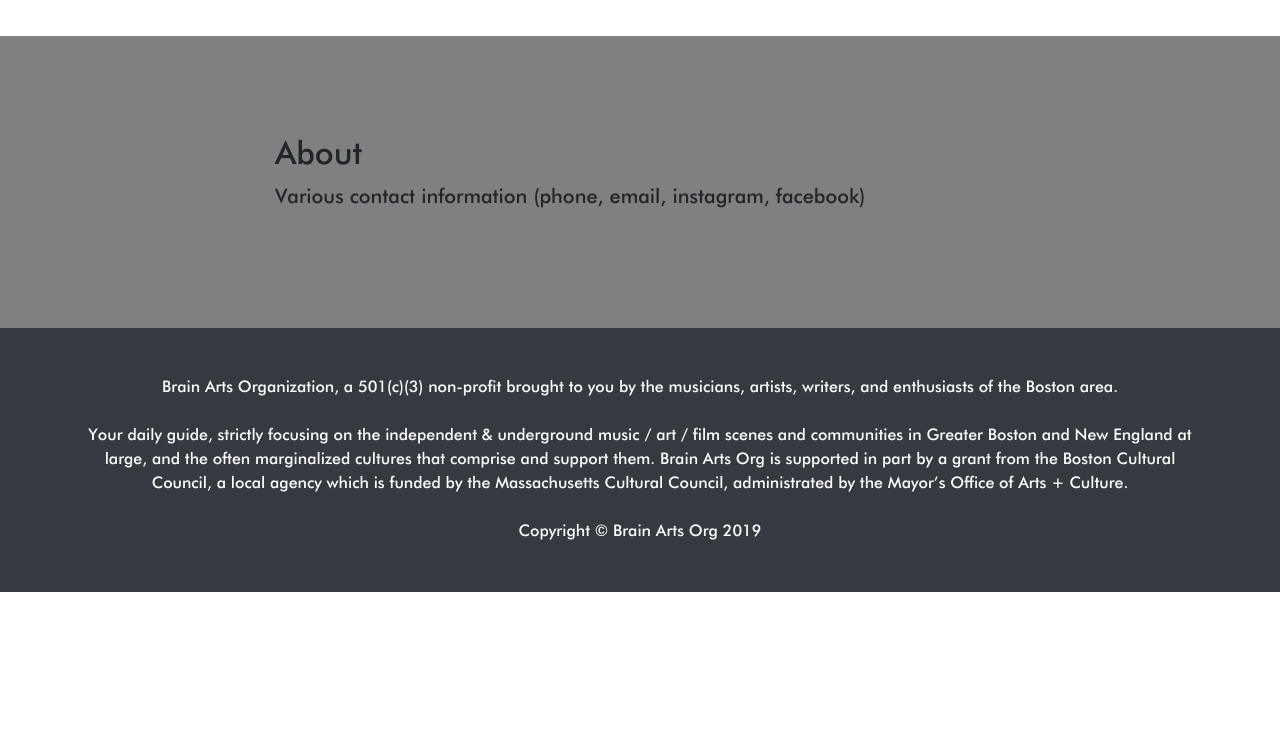
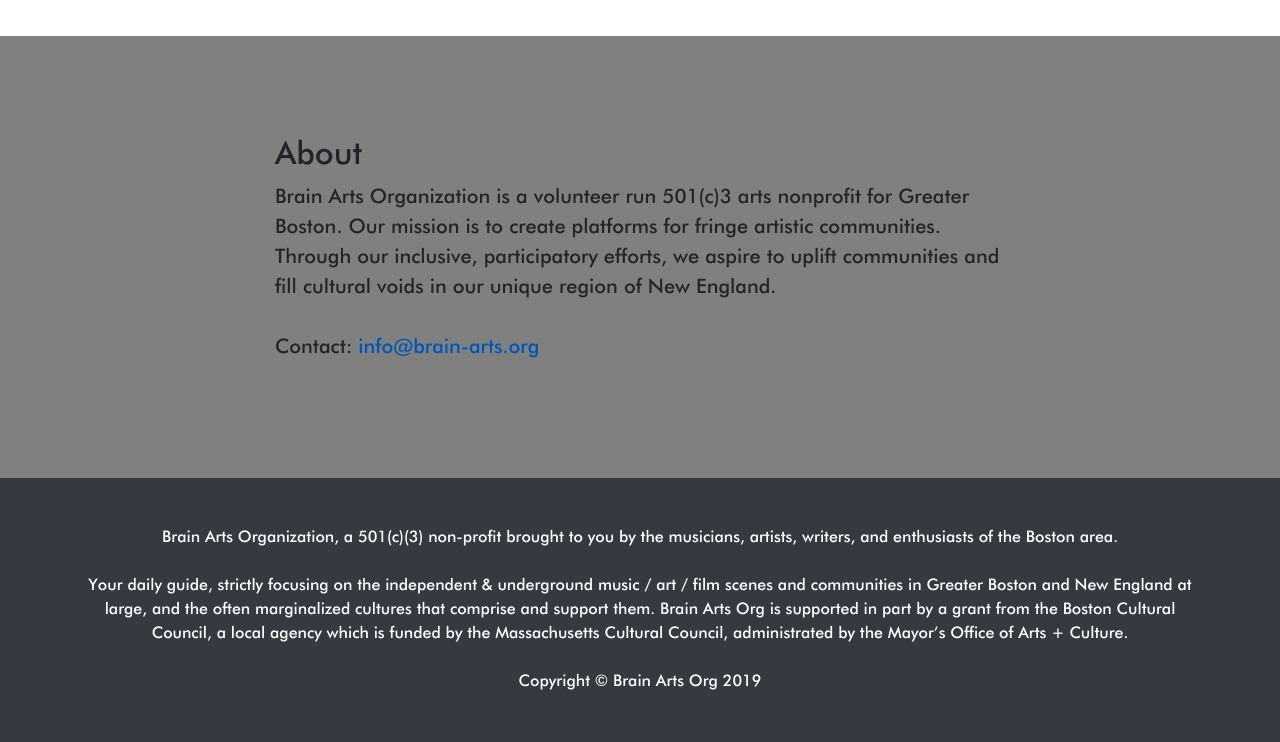
Before and after one commit to Brain-Arts-Git/brain_arts_site, a Flask app: page / in a window 1280 px wide. Shown: the part 3500-4242 px from the top of the page. Before the commit the page ends 4092 px from the top, so only its background shows below. Run offline with Flask 2, Linux system fonts and the light colour scheme; some libraries are stand-ins or nearby versions.

Commit message:
added about content

```diff
--- a/app/templates/index.html
+++ b/app/templates/index.html
@@ -8,7 +8,7 @@
   <meta name="description" content="">
   <meta name="author" content="">
 
-  <title>Brain Arts</title>
+  <title>Brain Arts Org</title>
 
   <!-- Bootstrap core CSS -->
   <link href="static/css/bootstrap.min.css" rel="stylesheet">
@@ -96,9 +96,9 @@
         <div class="col-lg-8 mx-auto">
           <!--<h2>About</h2>-->
           <div class="icon-div">
-            <a href="https://www.instagram.com/brain_arts_org/"><img src="static/img/insta-inv.png" class="icon-link"></a>
-            <a href="https://www.facebook.com/brainartsorg/"><img src="static/img/facebook-inv.png" class="icon-link"></a>
-            <a href="https://www.flickr.com/photos/brainartsorg/"><img src="static/img/flickr.png" class="icon-link"></a>
+            <a href="https://www.instagram.com/brain_arts_org/" target="_blank"><img src="static/img/insta-inv.png" class="icon-link"></a>
+            <a href="https://www.facebook.com/brainartsorg/" target="_blank"><img src="static/img/facebook-inv.png" class="icon-link"></a>
+            <a href="https://www.flickr.com/photos/brainartsorg/" target="_blank"><img src="static/img/flickr.png" class="icon-link"></a>
           </div>
         </div>
       </div>
@@ -178,7 +178,11 @@
       <div class="row">
         <div class="col-lg-8 mx-auto">
           <h2>About</h2>
-          <p class="lead">Various contact information (phone, email, instagram, facebook)</p>
+          <p class="lead">
+            Brain Arts Organization is a volunteer run 501(c)3 arts nonprofit for Greater Boston. Our mission is to create platforms for fringe artistic communities. Through our inclusive, participatory efforts, we aspire to uplift communities and fill cultural voids in our unique region of New England.
+            <br><br>
+            Contact: <a href="mailto:info@brain-arts.org" style="color:#0056b3">info@brain-arts.org</a>
+          </p>
         </div>
       </div>
     </div>
```
